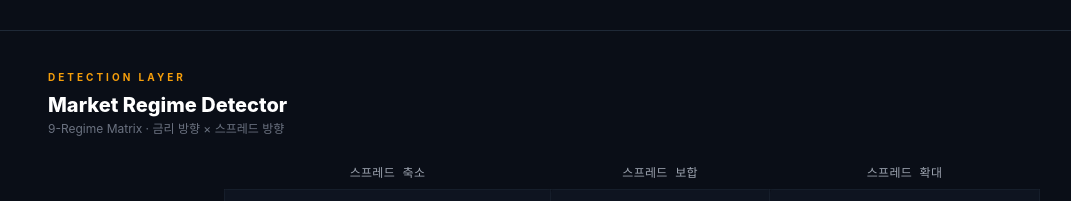
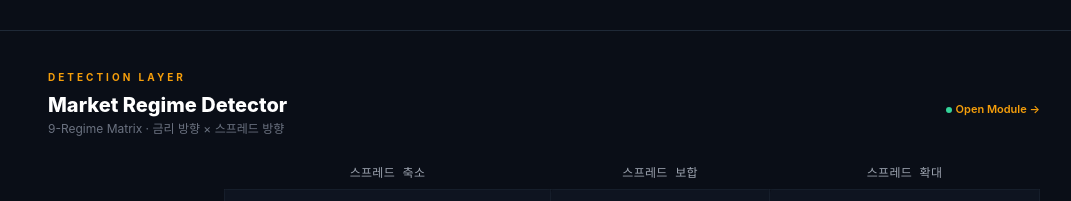
Before and after one commit to mib7514/wolfpack, a Next.js app: page /modules/alpha-cockpit in a window 1280 px wide. Shown: the part 245-446 px from the top of the page, without its empty margins (96-1167 px from the left). Built offline with nearby package versions, Linux system fonts and the light colour scheme.

Commit message:
Update page.js

```diff
--- a/app/modules/alpha-cockpit/page.js
+++ b/app/modules/alpha-cockpit/page.js
@@ -189,12 +189,21 @@ function RegimeDetector() {
 
   return (
     <section className="arch-section">
+      <div className="flex items-center justify-between">
         <SectionHeader
           tag="DETECTION LAYER"
           title="Market Regime Detector"
           subtitle="9-Regime Matrix · 금리 방향 × 스프레드 방향"
           color="#f59e0b"
         />
+        <Link
+          href="/modules/regime-detector"
+          className="text-[11px] font-semibold text-amber-500 hover:text-amber-400 transition-colors flex items-center gap-1"
+        >
+          <span className="w-1.5 h-1.5 rounded-full bg-emerald-400" />
+          Open Module →
+        </Link>
+      </div>
       <div className="overflow-x-auto">
         <table className="w-full border-collapse text-xs">
           <thead>
```
Lines whose indentation alone changed are shown as unchanged.
